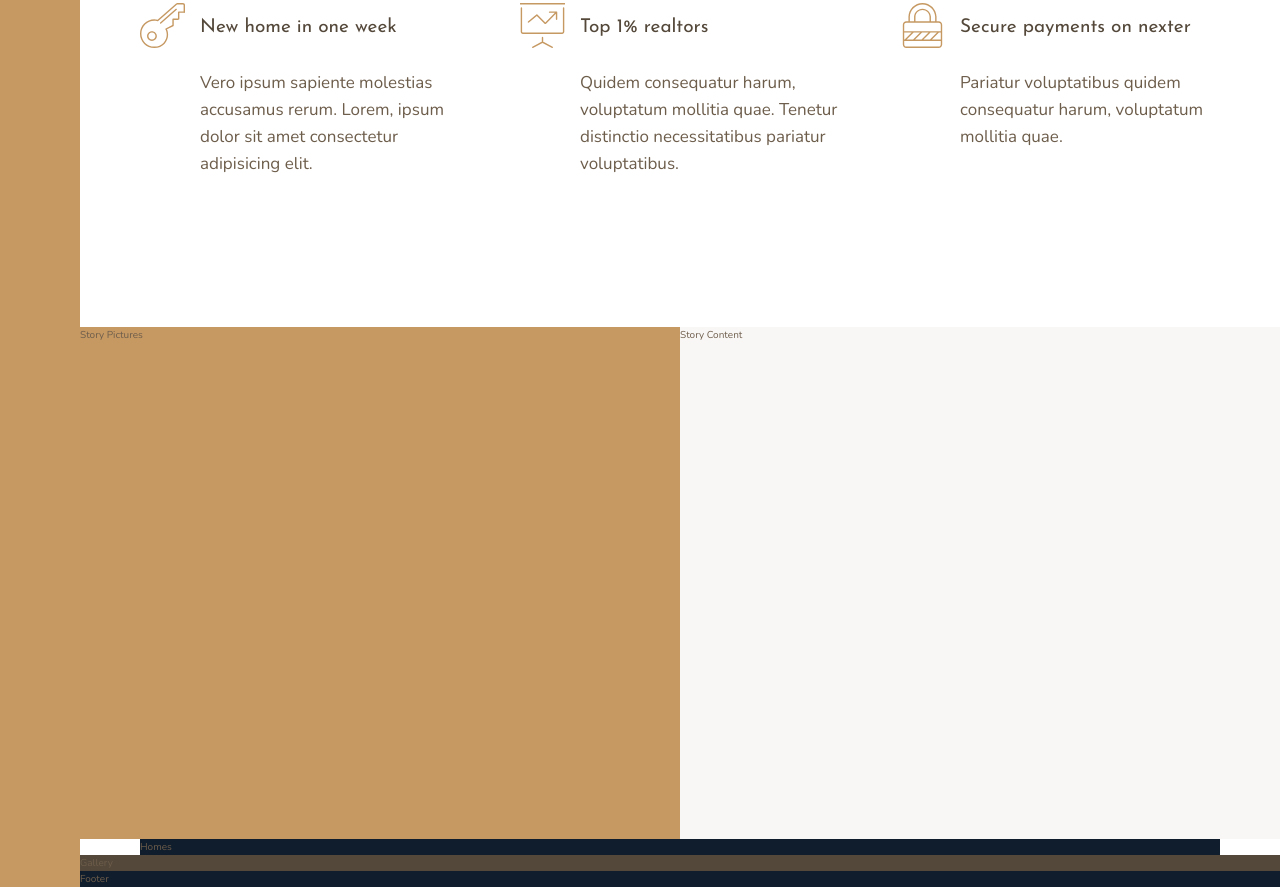
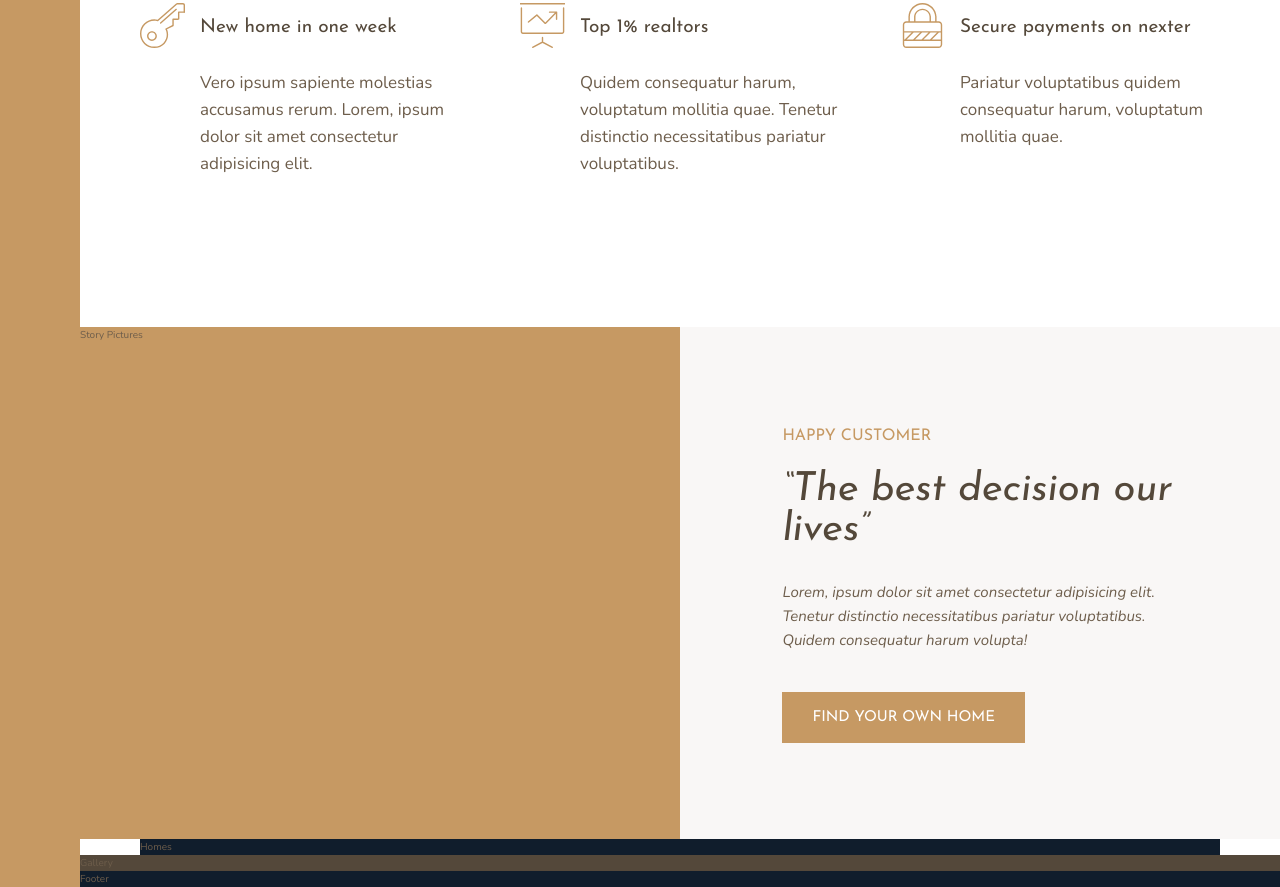
Before and after one commit to bijay-ps/nexter, a website: page index.html in a window 1280 px wide. Shown: the part 1001-1888 px from the top of the page. Drawn offline with nearby package versions, Linux system fonts and the light colour scheme.

Commit message:
making story section

```diff
--- a/index.html
+++ b/index.html
@@ -81,7 +81,12 @@
             Story Pictures
         </div>
         <div class="story__content">
-            Story Content
+            <h3 class="heading-3 mb-sm">Happy Customer</h3>
+            <h2 class="heading-2 heading-2--dark mb-md">&ldquo;The best decision our lives&rdquo;</h2>
+            <p class="story__text">
+                Lorem, ipsum dolor sit amet consectetur adipisicing elit. Tenetur distinctio necessitatibus pariatur voluptatibus. Quidem consequatur harum volupta!
+            </p>
+            <button class="btn">Find your own home</button>
         </div>
         <section class="homes">
             Homes
--- a/sass/_story.scss
+++ b/sass/_story.scss
@@ -6,5 +6,22 @@
   &__content {
     background-color: $color-grey-light-1;
     grid-column: col-start 5 / full-end;
+    padding: 6rem 8vw;
+
+    /*Using flex box*/
+    /*display: flex;
+    flex-direction: column;
+    justify-content: center;
+    align-items: flex-start;*/
+
+    /*Using css grid*/
+    display: grid;
+    align-content: center;
+    justify-items: start;
+  }
+  &__text {
+    font-size: 1.5rem;
+    font-style: italic;
+    margin-bottom: 4rem;
   }
 }
--- a/sass/_typography.scss
+++ b/sass/_typography.scss
@@ -9,10 +9,18 @@
 
 .heading-2 {
   @extend %heading;
+  font-size: 4rem;
+  font-style: italic;
+  line-height: 1;
+  &--light { color: $color-grey-light-1 }
+  &--dark { color: $color-grey-dark-1 }
 }
 
 .heading-3 {
   @extend %heading;
+  font-size: 1.6rem;
+  color: $color-primary;
+  text-transform: uppercase;
 }
 
 .heading-4 {
@@ -22,3 +30,35 @@
   &--light { color: $color-grey-light-1 }
   &--dark { color: $color-grey-dark-1 }
 }
+
+.btn {
+  background-color: $color-primary;
+  color: #fff;
+  border: none;
+  border-radius: 0;
+  font-family: $font-display;
+  font-size: 1.5rem;
+  text-transform: uppercase;
+  padding: 1.8rem 3rem;
+  cursor: pointer;
+  transition: all .2s;
+  &:hover {
+    background-color: $color-primary-dark;
+  }
+}
+
+.mb-sm {
+  margin-bottom: 2rem;
+}
+
+.mb-md {
+  margin-bottom: 3rem;
+}
+
+.mb-lg {
+  margin-bottom: 4rem;
+}
+
+.mb-hg {
+  margin-bottom: 8rem;
+}
```
Also changed, not shown: css/style.css.
